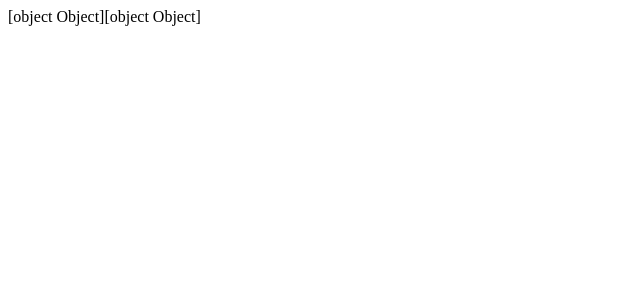
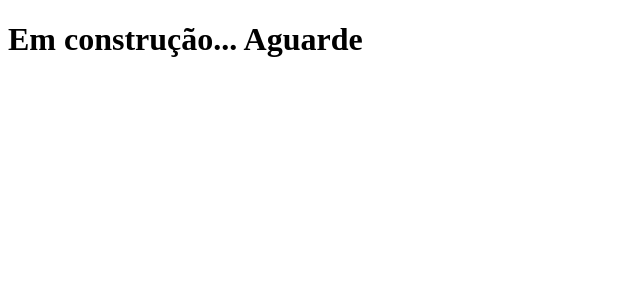
Before and after one commit to ediltonx/epilif, a Next.js app: page / in a window 1280 px wide. Shown: the top 300 px of the page, without its empty margins (0-640 px from the left). Built offline with nearby package versions, Linux system fonts and the light colour scheme.

Commit message:
em construcao

```diff
--- a/pages/index.js
+++ b/pages/index.js
@@ -1,7 +1,5 @@
 function Home() {
-    let code = <h1>Hello</h1>;
-    let code2 = <p>aplicacao lançada na vercel</p>;
-    return code + code2;
+    return <h1>Em construção... Aguarde</h1>;
 }
 
 export default Home;
```
Also changed, not shown: 1 other file (tests, documents, lock files or other folders).
